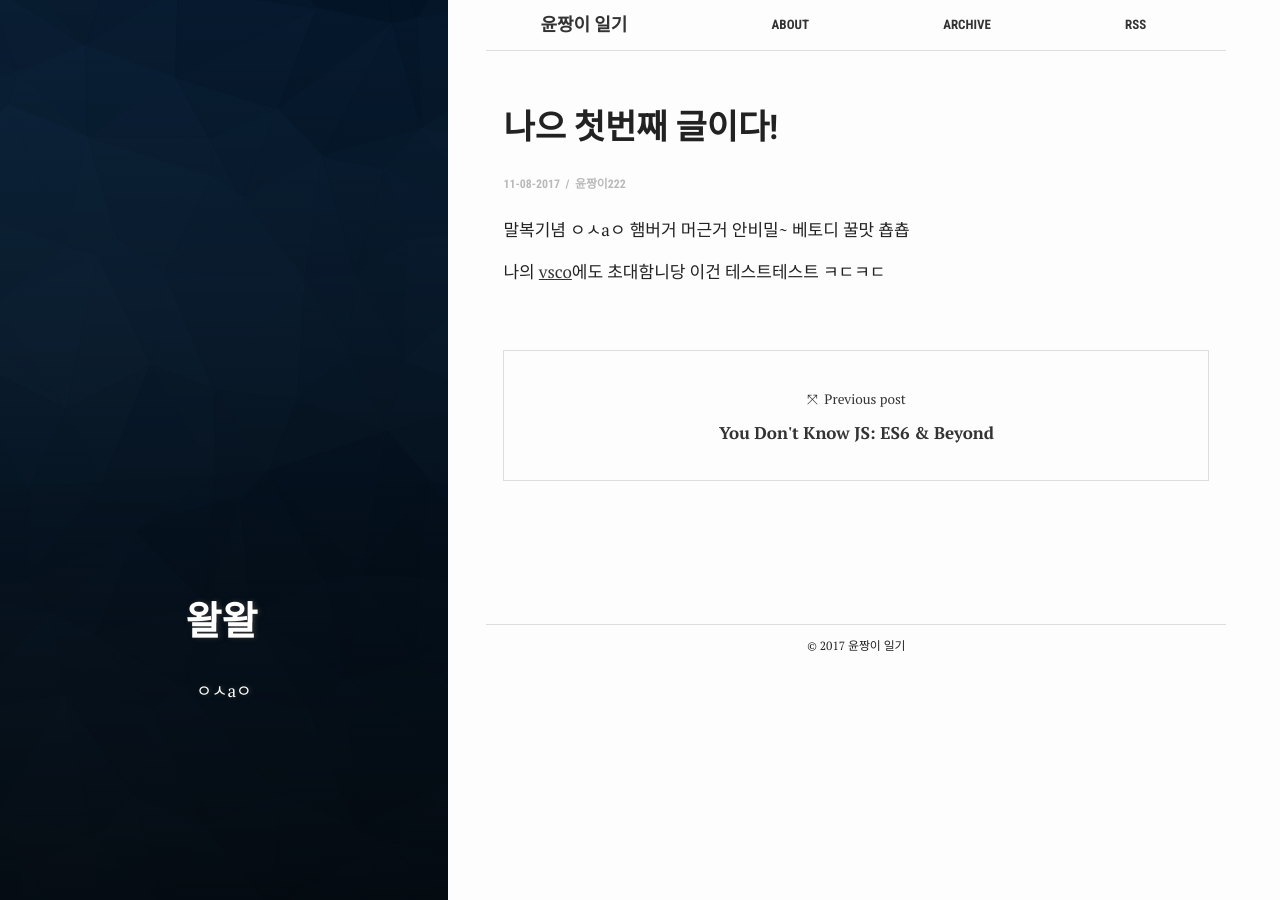
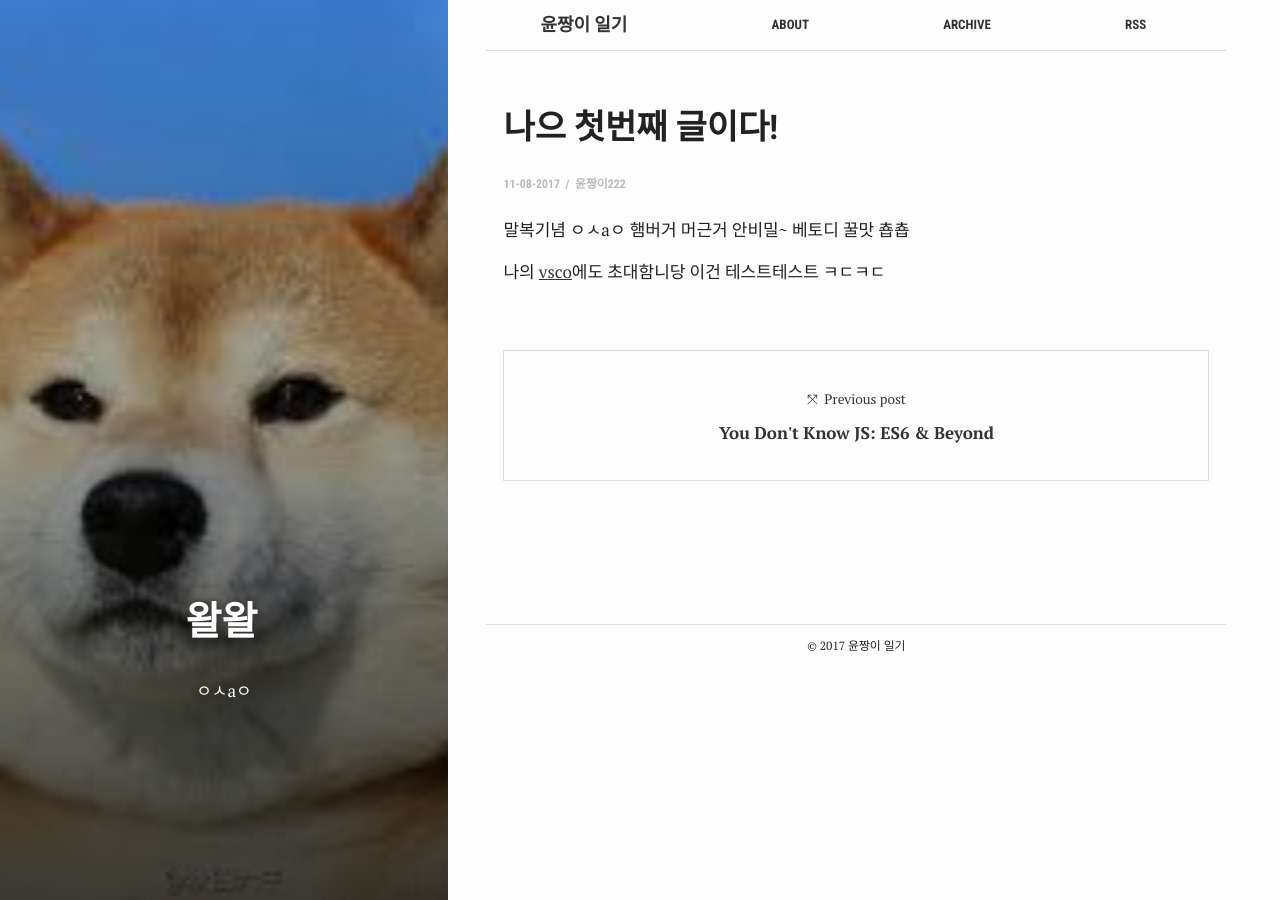
Before and after one commit to yunzzang222/queserasera_zz, a Jekyll site: the page built from _posts/2016-06-28-welcome-to-jekyll.markdown, in a window 1280 px wide. Built offline with Jekyll 4.4.1, drawn with Linux system fonts in a browser that asks for light colours.

Commit message:
Update 2016-06-28-welcome-to-jekyll.markdown

```diff
--- a/_posts/2016-06-28-welcome-to-jekyll.markdown
+++ b/_posts/2016-06-28-welcome-to-jekyll.markdown
@@ -1,6 +1,7 @@
 ---
 layout: post
 title:  "나으 첫번째 글이다!"
+bg: 다운로드.jpeg
 crawlertitle: "이랏샤이마세에~!"
 summary: "ㅇㅅaㅇ"
 date:   2017-08-11 19:50:00 +0700
```
